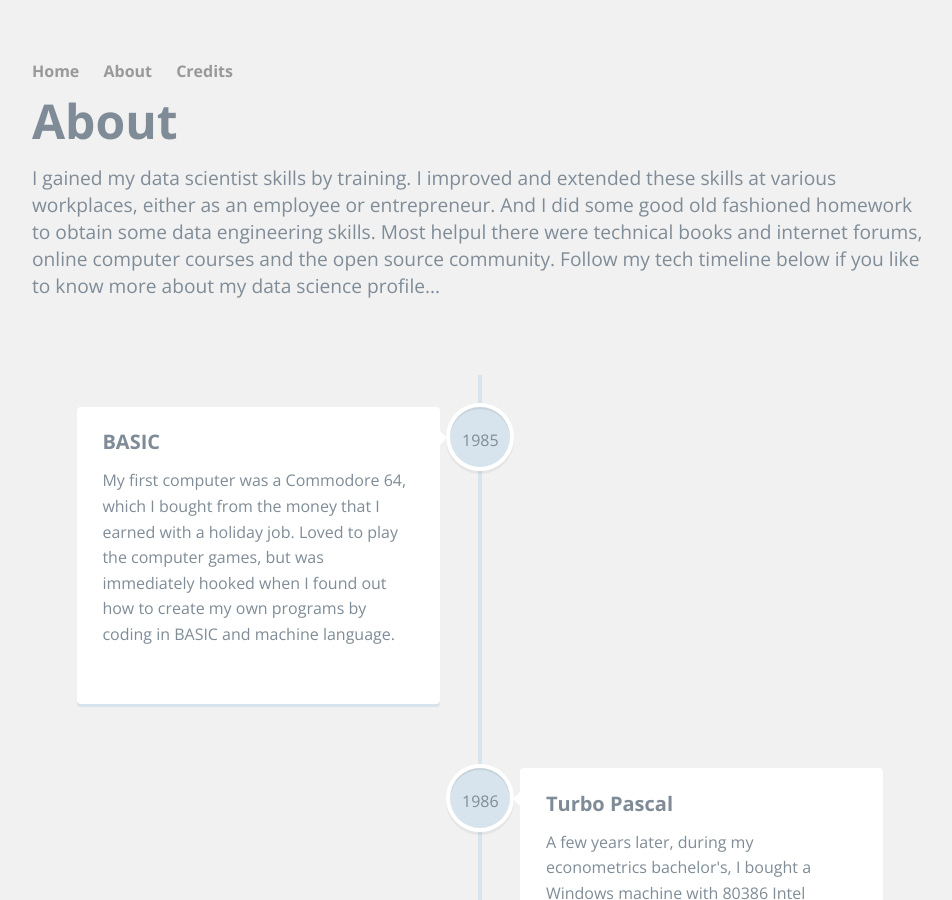
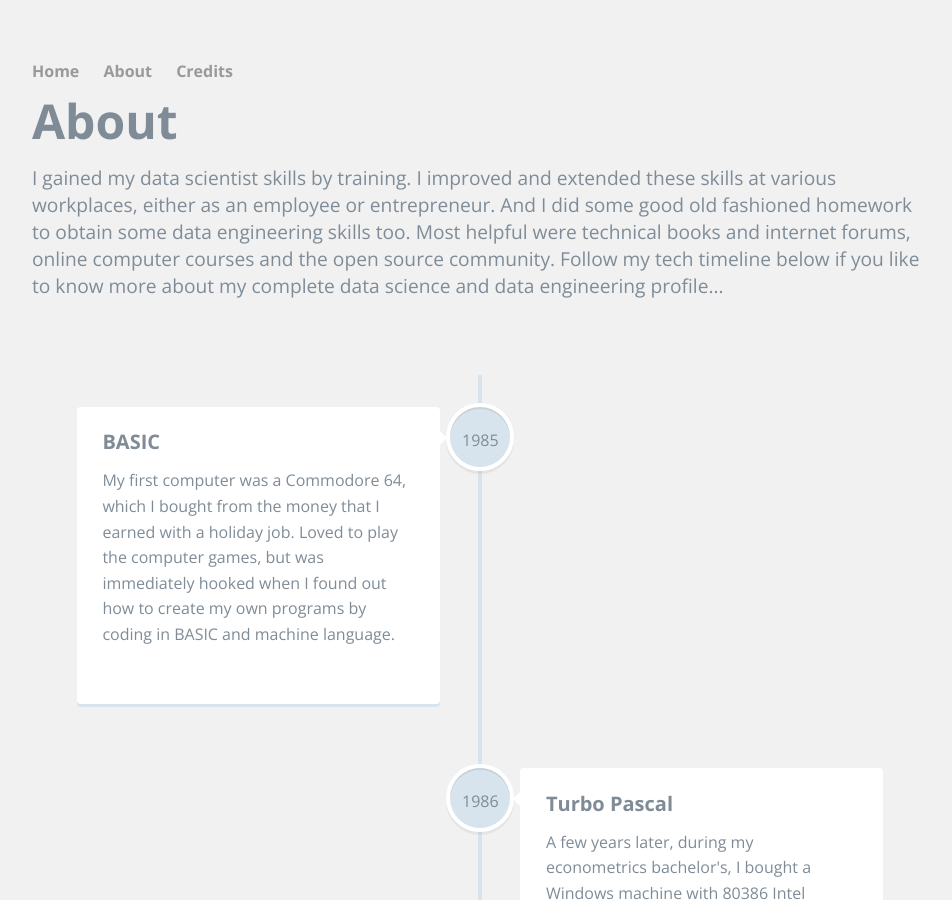
Before and after one commit to pjastam/pjastam.github.io, a Jekyll site: the page built from about/index.html, in a window 1280 px wide and 900 px high. Shown: the whole window, without its empty margins (160-1112 px from the left). Built offline with Jekyll 4.4.1, drawn with Linux system fonts in a browser that asks for light colours; nearby versions of some CDN libraries; some web fonts are replaced.

Commit message:
Content update

```diff
--- a/about/index.html
+++ b/about/index.html
@@ -5,7 +5,7 @@ title: Piet Stam - About
 
 <div class="about">
 	<h1>About</h1>
-	<p>I gained my data scientist skills by training. I improved and extended these skills at various workplaces, either as an employee or entrepreneur. And I did some good old fashioned homework to obtain some data engineering skills. Most helpul there were technical books and internet forums, online computer courses and the open source community. Follow my tech timeline below if you like to know more about my data science profile...</p>
+	<p>I gained my data scientist skills by training. I improved and extended these skills at various workplaces, either as an employee or entrepreneur. And I did some good old fashioned homework to obtain some data engineering skills too. Most helpful were technical books and internet forums, online computer courses and the open source community. Follow my tech timeline below if you like to know more about my complete data science and data engineering profile...</p>
 </div>
 
 	<section id="cd-timeline" class="cd-container">
```
